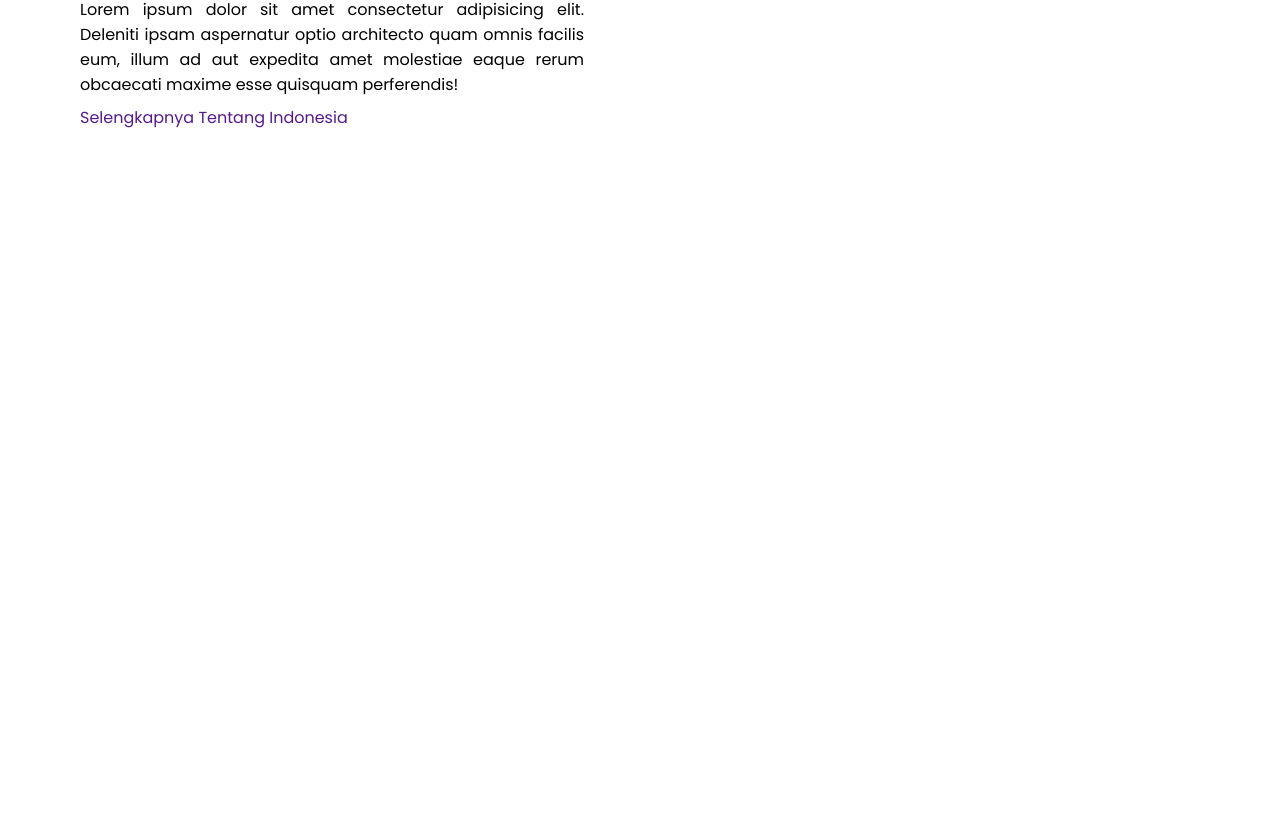
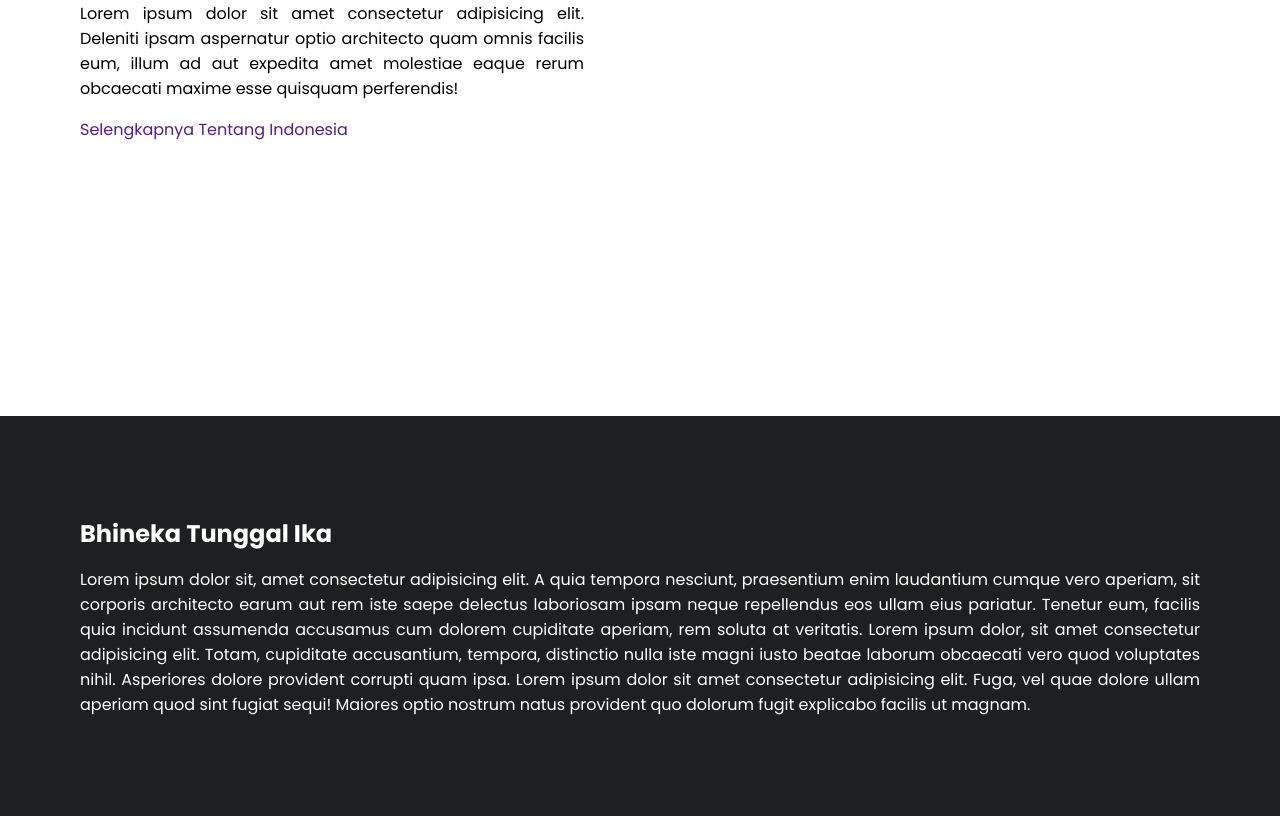
Before and after one commit to Piyan8/iCulture, a plain HTML site: page index.html in a window 1280 px wide. Shown: the part 384-1200 px from the top of the page. Before the commit the page ends 800 px from the top, so only its background shows below. Drawn offline with Linux system fonts and the light colour scheme.

Commit message:
membuat halaman kedua

```diff
--- a/css/style.css
+++ b/css/style.css
@@ -6,7 +6,17 @@
 }
 
 html {
-  font-family: 'Poppins', sans-serif;
+  font-family: "Poppins", sans-serif;
+}
+
+body {
+  -ms-overflow-style: none;
+  scrollbar-width: none;
+  scroll-behavior: smooth;
+}
+
+body::-webkit-scrollbar {
+  display: none;
 }
 
 .container {
@@ -22,18 +32,33 @@ html {
 }
 
 .landing-page h1 {
-  color: #e01e37;
   font-size: 4rem;
 }
 
 .landing-page p {
   width: 45%;
   text-align: justify;
+  padding: 1rem 0;
 }
 
 .landing-page a {
-  padding-top: 0.5rem;
   text-decoration: none;
 }
 
 /* halaman ke dua */
+.halamandua {
+  background-color: #1d2020;
+  color: #fff;
+  height: 50vh;
+  display: flex;
+  justify-content: center;
+  align-items: center;
+}
+
+.halamandua h1 {
+  padding-bottom: 1rem;
+}
+
+.halamandua p {
+  text-align: justify;
+}
--- a/index.html
+++ b/index.html
@@ -17,17 +17,32 @@
   <body>
     <nav></nav>
     <main>
-      <div class="container">
-        <section class="landing-page">
+      <section class="landing-page">
+        <div class="container">
           <h1>Indonesia</h1>
-          <p>Lorem ipsum dolor sit amet consectetur adipisicing elit. Deleniti ipsam aspernatur optio architecto quam omnis facilis eum, illum ad aut expedita amet molestiae eaque rerum obcaecati maxime esse quisquam perferendis!</p>
+          <p>
+            Lorem ipsum dolor sit amet consectetur adipisicing elit. Deleniti
+            ipsam aspernatur optio architecto quam omnis facilis eum, illum ad
+            aut expedita amet molestiae eaque rerum obcaecati maxime esse
+            quisquam perferendis!
+          </p>
           <a href="">Selengkapnya Tentang Indonesia</a>
-        </section>
+        </div>
+      </section>
 
-        <section class="halamandua">
-
-        </section>
-      </div>
+      <section class="halamandua">
+        <div class="container">
+          <h1>Bhineka Tunggal Ika</h1>
+          <p>
+            Lorem ipsum dolor sit, amet consectetur adipisicing elit. A quia
+            tempora nesciunt, praesentium enim laudantium cumque vero aperiam,
+            sit corporis architecto earum aut rem iste saepe delectus laboriosam
+            ipsam neque repellendus eos ullam eius pariatur. Tenetur eum,
+            facilis quia incidunt assumenda accusamus cum dolorem cupiditate
+            aperiam, rem soluta at veritatis. Lorem ipsum dolor, sit amet consectetur adipisicing elit. Totam, cupiditate accusantium, tempora, distinctio nulla iste magni iusto beatae laborum obcaecati vero quod voluptates nihil. Asperiores dolore provident corrupti quam ipsa. Lorem ipsum dolor sit amet consectetur adipisicing elit. Fuga, vel quae dolore ullam aperiam quod sint fugiat sequi! Maiores optio nostrum natus provident quo dolorum fugit explicabo facilis ut magnam.
+          </p>
+        </div>
+      </section>
     </main>
     <!-- My Javascript -->
     <script src="js/script.js"></script>
```
